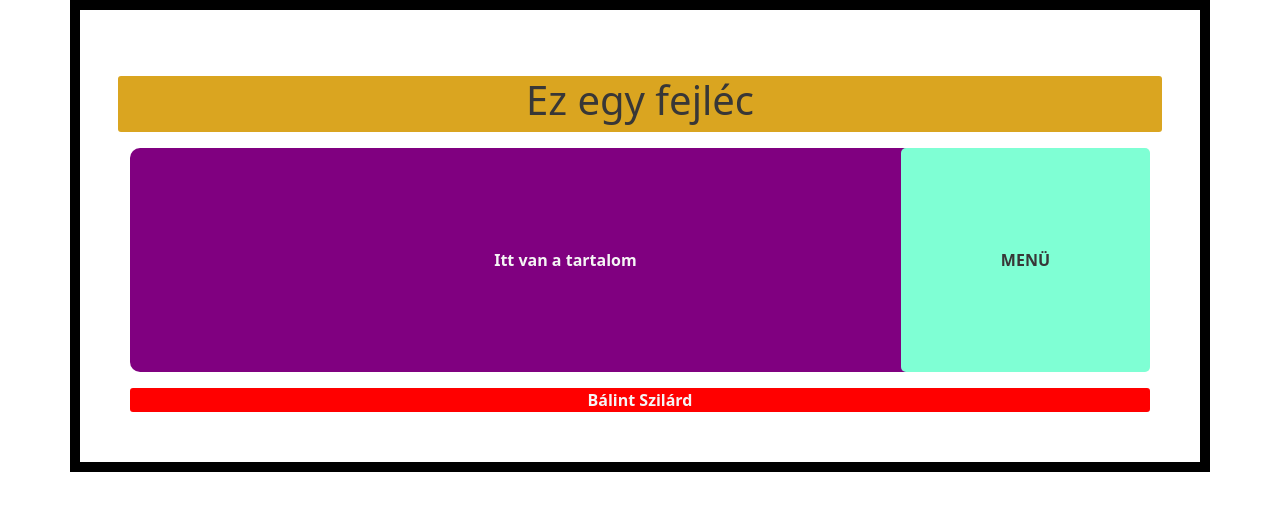
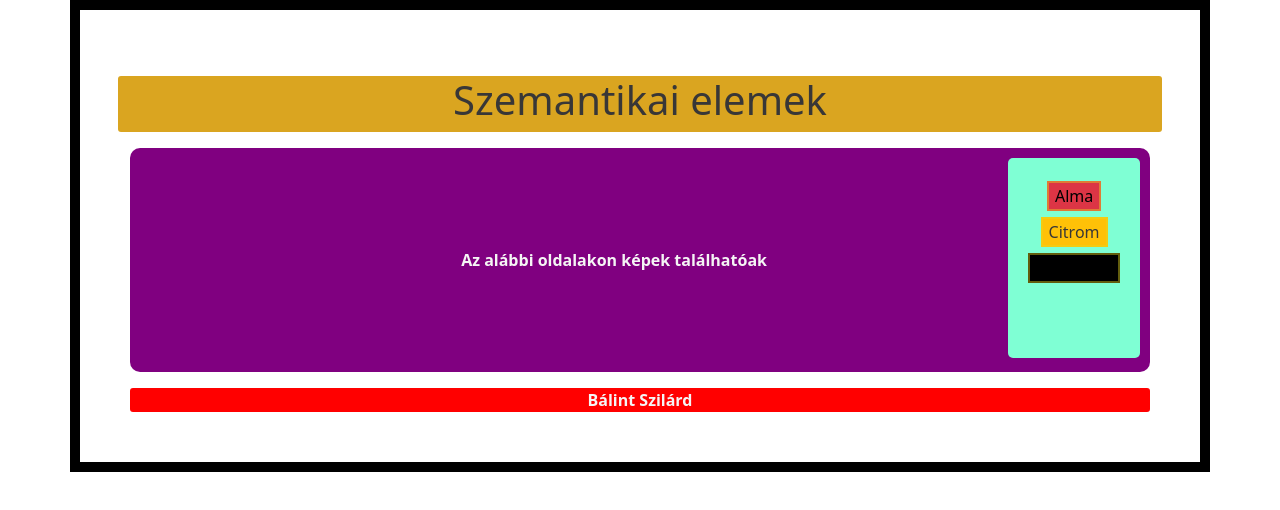
Before and after one commit to Szilaardd/szemantikai-elemek, a plain HTML site: page index.html in a window 1280 px wide. Drawn offline with nearby package versions, Linux system fonts and the light colour scheme.

Commit message:
Kiegészítés

```diff
--- a/index.html
+++ b/index.html
@@ -15,19 +15,29 @@
 
         <div class="row mt-3">
             <header>
-                <h1>Ez egy fejléc</h1>
+                <h1>Szemantikai elemek</h1>
             </header>
         </div>
 
         <div class="mt-3 d-flex float-end">
             <aside class="d-none d-md-block" title="A menü eltűnik mobilnézetben">
-                MENÜ
+                <button class="bg-danger" onclick="window.open('./alma.html', '_blank')">
+                    Alma
+                </button>
+                <br>
+                <button class="bg-warning dark" onclick="window.open('./citrom.html', '_blank')">
+                    Citrom
+                </button>
+                <br>
+                <button class="bg-black" onclick="window.open('./f1.html', '_blank')">
+                    Formula 1
+                </button>
             </aside>
         </div>
 
         <div class="mt-3">
             <main class="mr-3">
-                Itt van a tartalom
+                Az alábbi oldalakon képek találhatóak
             </main>
         </div>
 
--- a/styles.css
+++ b/styles.css
@@ -45,7 +45,9 @@ aside {
     color: rgb(56, 55, 55);
     font-weight: bolder;
     border-radius: 5px;
-    padding: 100px;
+    padding: 20px;
+    height:200px;
+    margin: 10px;
 }
 
 footer {
@@ -74,3 +76,18 @@ footer {
     border-color: #fff; /* fehér */
   }
 }
+
+.dark{
+  color: rgb(56, 55, 55);
+}
+
+button{
+  border: double 2px rgba(228, 215, 34, 0.432);
+  margin: 3px 0 3px 0;
+}
+
+img{
+  width: 700px;
+  height: 400px;
+  margin-top: 250px;
+}
```
Also changed, not shown: alma.html (added, +17 -0 lines), citrom.html (added, +17 -0 lines), f1.html (added, +17 -0 lines), alma.jpg (added), citrom.jpg (added), 1 other file.
